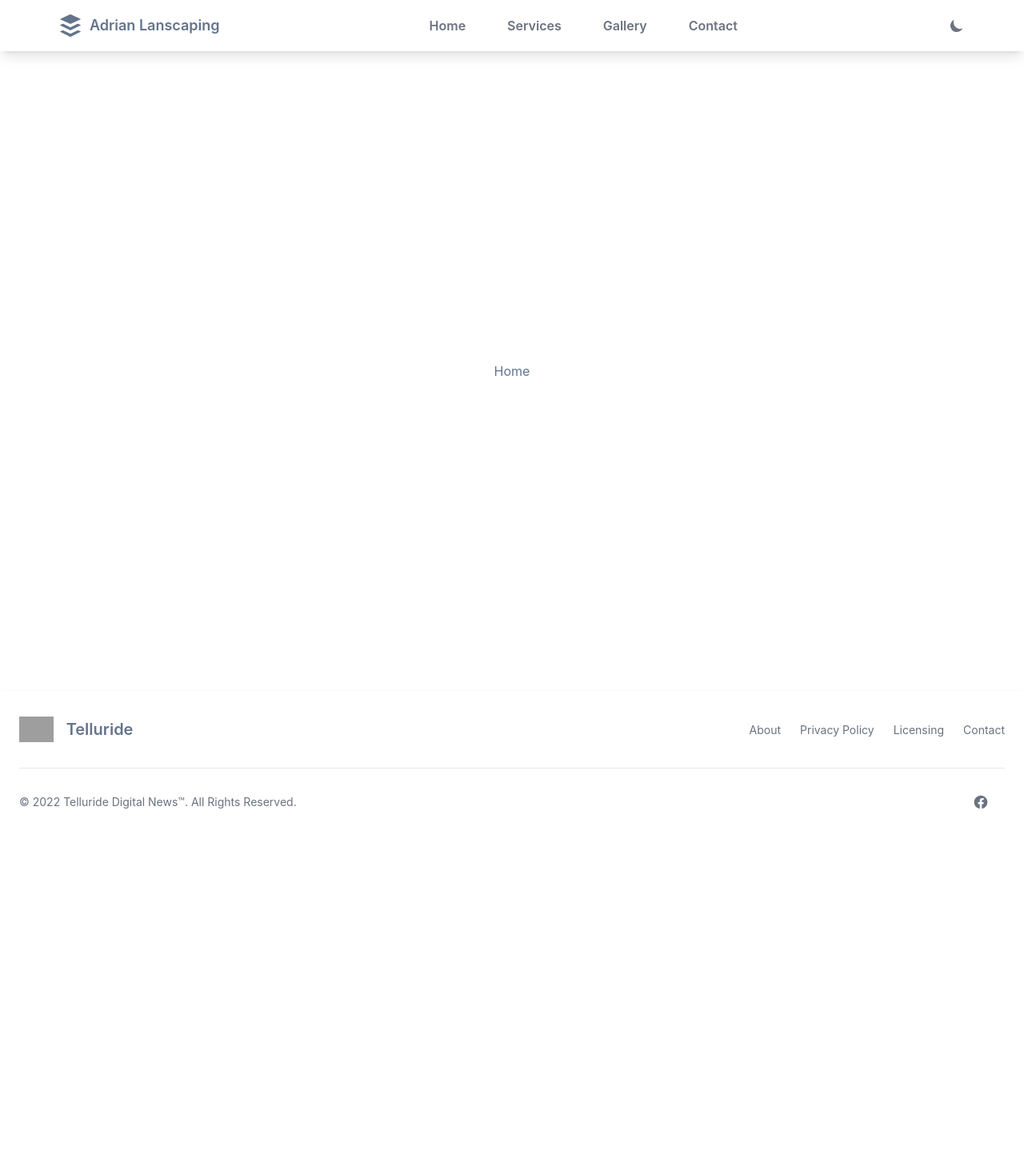
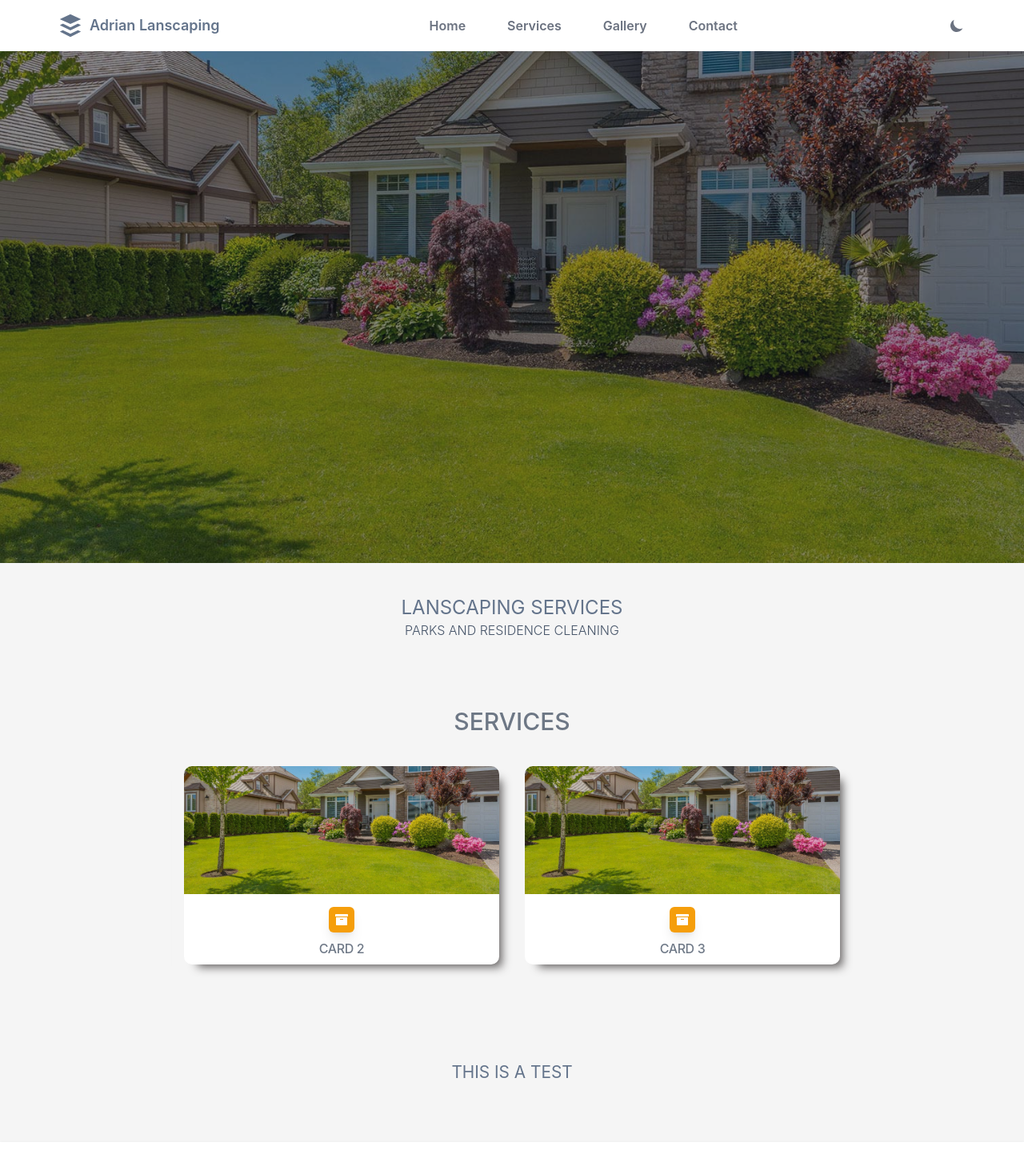
Before and after one commit to Telluride-Digital-News/adrian-landscaping, a React (Create React App) app: page / in a window 1280 px wide. Shown: the top 1458 px of the page at 80% size. Before the commit the page ends 1045 px from the top, so only its background shows below. Built offline with nearby package versions, Linux system fonts and the light colour scheme; grey boxes are pictures that could not be loaded.

Commit message:
Create cads services carousel

```diff
--- a/package.json
+++ b/package.json
@@ -6,10 +6,10 @@
     "@testing-library/jest-dom": "^5.16.4",
     "@testing-library/react": "^13.3.0",
     "@testing-library/user-event": "^13.5.0",
-    "node-sass": "^6.0.0",
     "react": "^18.1.0",
     "react-dom": "^18.1.0",
     "react-icons": "^4.4.0",
+    "react-multi-carousel": "^2.8.0",
     "react-scripts": "5.0.1",
     "react-scroll": "^1.8.7",
     "web-vitals": "^2.1.4"
--- a/src/App.js
+++ b/src/App.jsx
@@ -2,6 +2,7 @@ import React from 'react'
 import Navbar from './components/Navbar'
 import Home from './components/Home'
 import Footer from './components/Footer'
+import Services from './components/Services'
 import '../src/stylesheets/main.scss'
 
 function App () {
@@ -9,6 +10,7 @@ function App () {
     <div className='h-screen justify-between antialiased text-slate-500 dark:text-slate-400 bg-white dark:bg-slate-800'>
       <Navbar />
       <Home />
+      <Services />
       <Footer />
     </div>
   )
--- a/src/components/Home.jsx
+++ b/src/components/Home.jsx
@@ -1,8 +1,19 @@
 import React from 'react'
+import bg from '../files/images/img2.jpeg'
 
 const Home = () => {
   return (
-    <div className='home'>Home</div>
+    <>
+      <header id='home'>
+        <div className='bg-image w-full bg-cover bg-center backdrop-blur-sm bg-gray/30' style={{ backgroundImage: `url(${bg})` }}>
+          <div className='flex items-center justify-center h-full w-full bg-gray-900 bg-opacity-40 dark:bg-opacity-60'> </div>
+        </div>
+      </header>
+      <div className='text-center p-10 grid justify-center bg-neutral-100 dark:bg-slate-900/50'>
+        <p className='text-2xl uppercase'>Lanscaping Services</p>
+        <p className='text-md font-light capitalize text-slate-600 dark:text-slate-400'>PARKS AND RESIDENCE CLEANING</p>
+      </div>
+    </>
   )
 }
 
--- /dev/null
+++ b/src/components/Services.jsx
@@ -0,0 +1,81 @@
+import { FaArchive } from 'react-icons/fa'
+import Carousel from 'react-multi-carousel'
+import 'react-multi-carousel/lib/styles.css'
+import Test from '../files/images/img2.jpeg'
+
+const responsive = {
+  superLargeDesktop: {
+    // the naming can be any, depends on you.
+    breakpoint: { max: 4000, min: 3000 },
+    items: 4
+  },
+  desktop: {
+    breakpoint: { max: 3000, min: 1024 },
+    items: 4
+  },
+  tablet: {
+    breakpoint: { max: 1024, min: 464 },
+    items: 2
+  },
+  mobile: {
+    breakpoint: { max: 464, min: 0 },
+    items: 1
+  }
+}
+
+const listServices = [
+  { title: 'CARD 1', bg: Test },
+  { title: 'CARD 2', bg: Test },
+  { title: 'CARD 3', bg: Test },
+  { title: 'CARD 4', bg: Test },
+  { title: 'CARD 5', bg: Test },
+  { title: 'CARD 6', bg: Test },
+  { title: 'CARD 7', bg: Test },
+  { title: 'CARD 8', bg: Test },
+  { title: 'CARD 9', bg: Test },
+  { title: 'CARD 10', bg: Test },
+  { title: 'CARD 11', bg: Test },
+  { title: 'CARD 12', bg: Test },
+  { title: 'CARD 13', bg: Test },
+  { title: 'CARD 14', bg: Test },
+  { title: 'CARD 15', bg: Test },
+  { title: 'CARD 16', bg: Test }
+]
+
+const CardWithIcon = ({ icon = <FaArchive className='text-white' />, title, bg }) => {
+  return (
+    <>
+      <div className='card-services'>
+        <div className='card-services__image justify-items-center' style={{ backgroundImage: `url(${bg})` }} />
+        <div className='card-services__content dark:bg-slate-900/50'>
+          <span className='card-services__archive inline-flex items-center justify-center p-2 bg-amber-500 rounded-md shadow-lg'>
+            {icon}
+          </span>
+          <h3 className='card-services__content-text text-slate-700/70  dark:text-white mt-5 text-base font-medium tracking-tight'>{title}</h3>
+        </div>
+      </div>
+    </>
+  )
+}
+
+const Services = () => (
+  <section id='services' className='services mx-auto px-4 sm:px-6 md:px-8 pt-6 pb-6 bg-neutral-100 dark:bg-slate-800'>
+    <h1 className='pt-5 pb-8 text-center text-dark dark:text-white text-2xl font-medium uppercase md:text-3xl'><span className='text-slate-700/70 dark:text-slate-300'>Services</span></h1>
+    <div className='contain-services grid grid-cols-1 gap-8 mx-auto'>
+      <Carousel autoPlay='true' infinite='true' responsive={responsive} className='custom-carrousel' removeArrowOnDeviceType={['tablet', 'mobile']}>
+        {listServices.map((element, index) => {
+          return (
+            <div key={index} className='mx-4'>
+              <CardWithIcon key={index} title={element.title} bg={element.bg} />
+            </div>
+          )
+        })}
+      </Carousel>
+    </div>
+    <div className='services__sub-services'>
+      <h1>THIS IS A TEST</h1>
+    </div>
+  </section>
+)
+
+export default Services
--- a/src/stylesheets/components/_home.scss
+++ b/src/stylesheets/components/_home.scss
@@ -1,7 +1,13 @@
-.home {
-  display: flex;
-  justify-content: center;
-  align-items: center;
-  width: 100%;
-  height: 100vh;
+.bg-image {
+  height: 20rem;
+
+  @include tablet {
+    height: 26rem;
+    background-position: 70% 70%;
+  }
+
+  @include desktop {
+  height: 40rem;
+  background-position: 70% 74%;
+  }
 }
--- /dev/null
+++ b/src/stylesheets/components/_services.scss
@@ -0,0 +1,72 @@
+.contain-services {
+
+  @include desktop {
+   max-width: 70%;
+  }
+}
+
+.card-services {
+  background-color: rgb(255, 255, 255);
+  border-radius: 10px 10px;
+  box-shadow: 10px 10px 12px -7px rgba(41, 37, 37, 0.75);
+  transition: all 0.2s ease;
+
+  &:hover {
+    transform: scale(1.05);
+  }
+
+  &__image {
+    background-size: cover;
+    background-position: 0 35%;
+    border-radius: 10px 10px 0 0;
+    height: 6rem;
+
+    @include desktop {
+      height: 10rem
+    }
+  }
+
+  &__content {
+    display: flex;
+    flex-direction: column;
+    text-align: center;
+    align-items: center;
+    padding-top: .5rem;
+  }
+
+  &__archive {
+    margin: .5rem;
+  }
+
+  &__content-text {
+    margin: 0;
+    padding-bottom: .5rem;
+  }
+}
+
+.services {
+
+  &__sub-services {
+    display: flex;
+    flex-direction: column;
+    text-align: center;
+    margin: 3rem;
+    text-transform: uppercase;
+
+    h1 {
+      font-size: 1.3rem;
+    }
+  }
+}
+
+.custom-carrousel {
+
+  ul {
+    margin-bottom: 4rem;
+  }
+
+  li {
+    margin-top: .4rem;
+    margin-bottom: .4rem;
+  }
+}
--- a/src/stylesheets/main.scss
+++ b/src/stylesheets/main.scss
@@ -1,4 +1,6 @@
-@import './mixins/mixins';
-@import './layout/App.scss';
-@import './components/navbar';
-@import './components/home';
+@import
+  './mixins/mixins',
+  './layout/App.scss',
+  './components/navbar',
+  './components/home',
+  './components/services'
```
Also changed, not shown: src/files/images/img2.jpeg (added), 1 other file (tests, documents, lock files or other folders).
